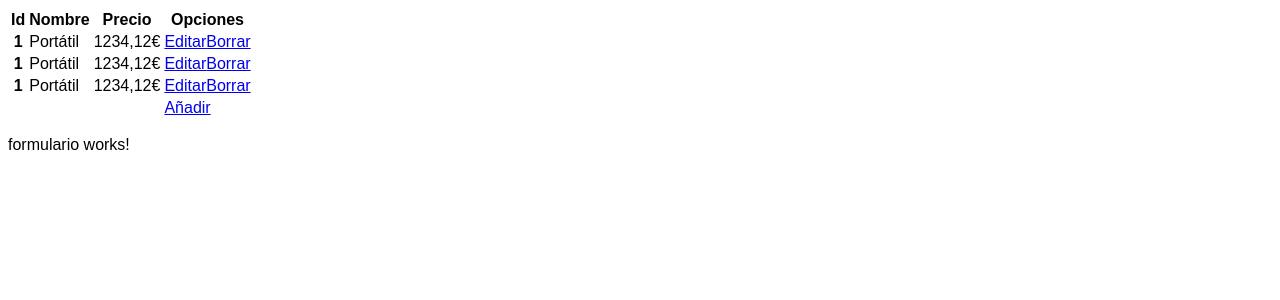
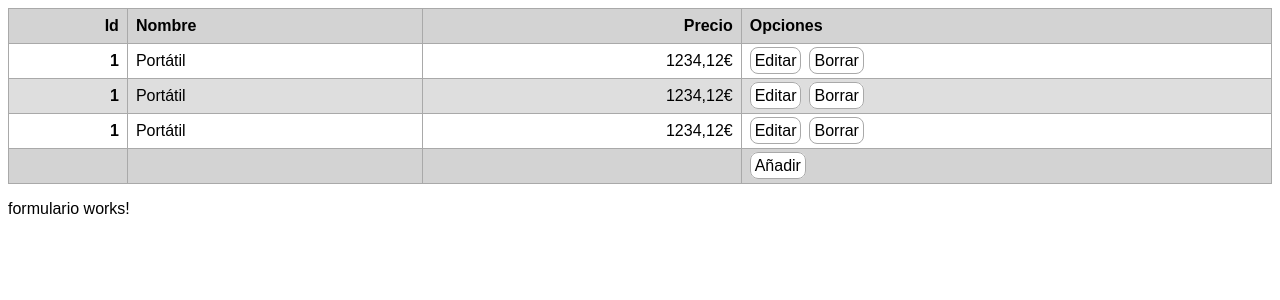
Before and after one commit to javierlete/angular-25-04, an Angular app in the folder crud/: page / in a window 1280 px wide. Shown: the top 300 px of the page. Built offline with nearby package versions, Linux system fonts and the light colour scheme.

Commit message:
crud: estilos tabla

```diff
--- a/crud/src/app/tabla/tabla.component.css
+++ b/crud/src/app/tabla/tabla.component.css
@@ -0,0 +1,38 @@
+table {
+    width: 100%;
+    border-collapse: collapse;
+}
+
+thead, tfoot {
+    background-color: lightgray;
+}
+
+tr:nth-child(even) {
+    background-color: rgb(222, 222, 222);
+}
+
+td, th {
+    border: 1px solid darkgray;
+    padding: 0.50rem;
+    text-align: left;
+}
+
+th:first-child, td:first-child, th:nth-child(3), td:nth-child(3) {
+    text-align: right;
+}
+
+a {
+    border: 1px solid darkgray;
+    padding: 0.25rem;
+    background-color: white;
+    color: black;
+    text-decoration: none;
+    border-radius: 0.5rem;
+
+    margin-right: 0.5rem;
+}
+
+a:hover {
+    background-color: black;
+    color: white;
+}
```
